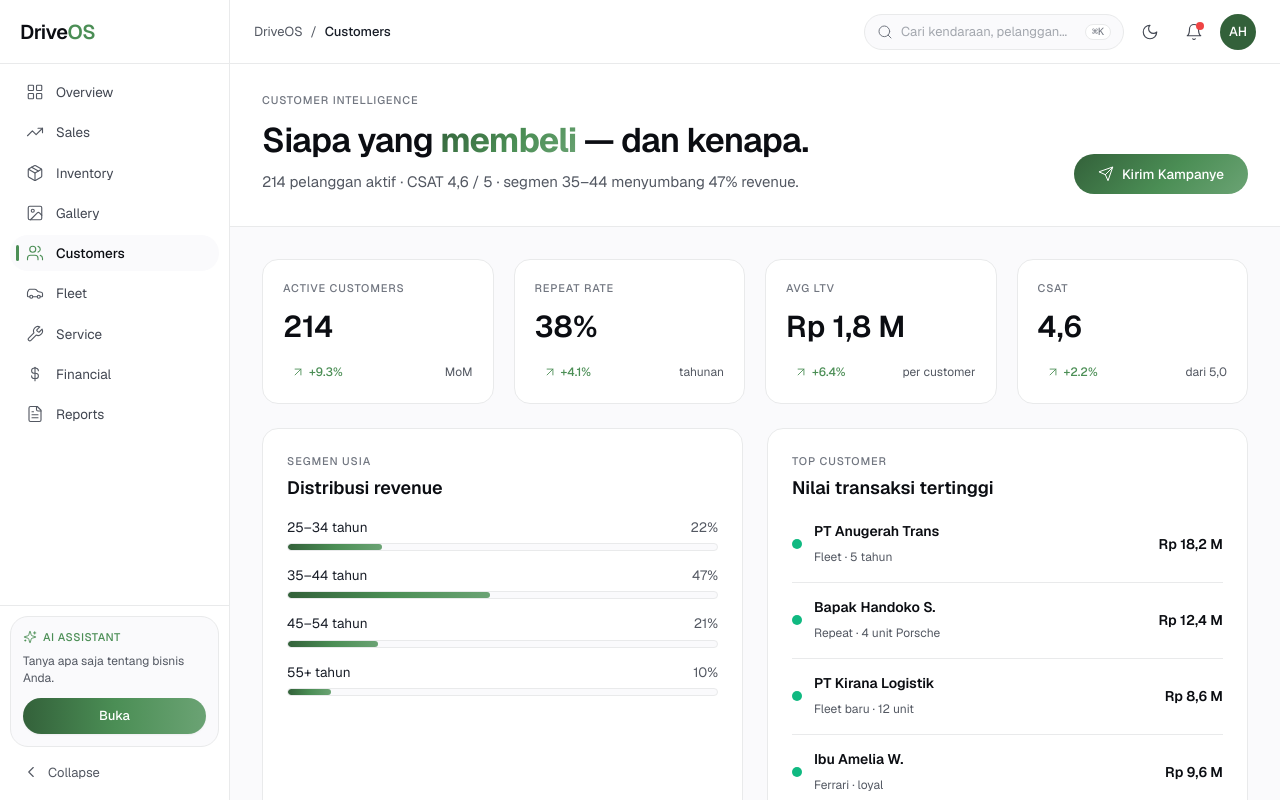
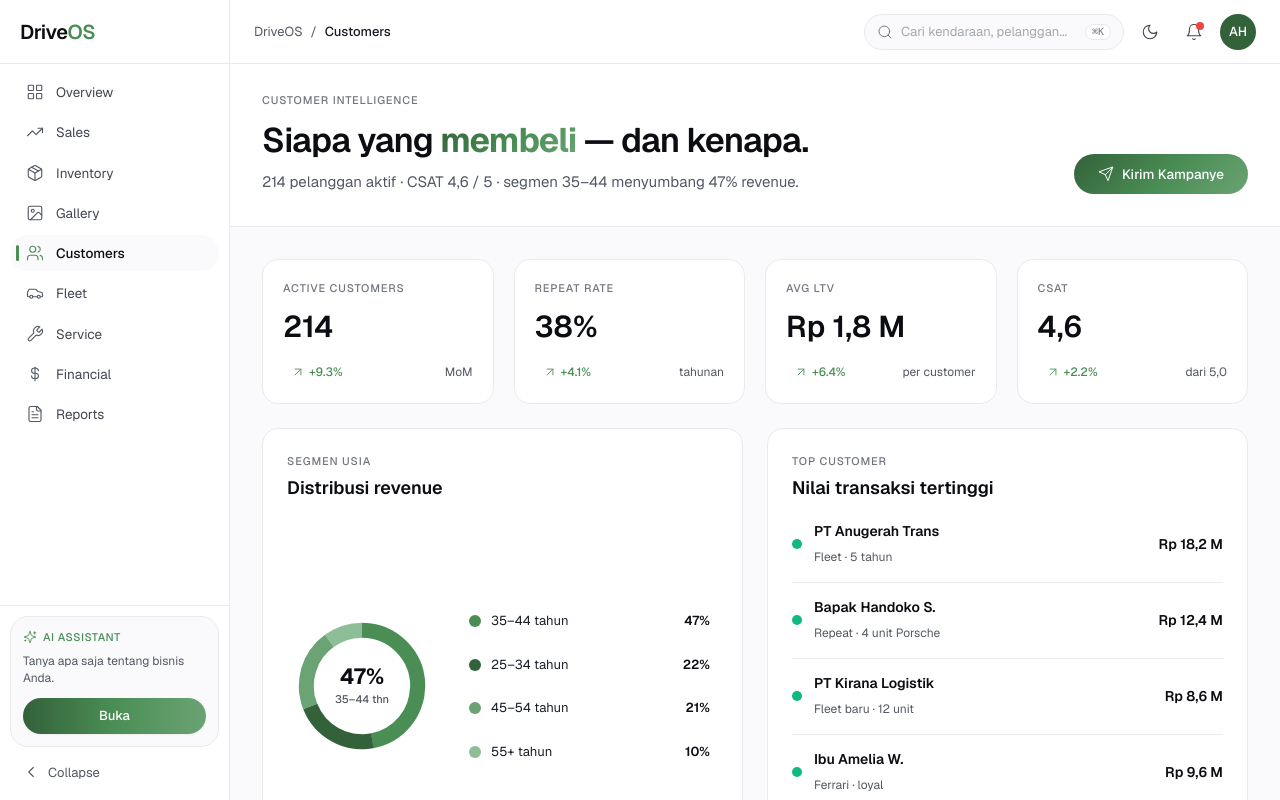
Before and after one commit to Nevad-dot/Vibe-Coding-DriveOS, a Next.js app in the folder apps/web/: page /customers in a window 1280 px wide. Built offline with nearby package versions, Linux system fonts and the light colour scheme.

Commit message:
feat: Convert AgeSegmentRevenuePanel in Customers to interactive rounded Donut Chart

```diff
--- a/apps/web/src/features/customers/components/AgeSegmentRevenuePanel.tsx
+++ b/apps/web/src/features/customers/components/AgeSegmentRevenuePanel.tsx
@@ -1,22 +1,29 @@
 "use client";
 
-import React from "react";
+import React, { useState } from "react";
 import { motion } from "framer-motion";
 
-const AGE_SEGMENTS = [
-  { segment: "25–34 tahun", percent: "22%", fillWidth: "22%" },
-  { segment: "35–44 tahun", percent: "47%", fillWidth: "47%" },
-  { segment: "45–54 tahun", percent: "21%", fillWidth: "21%" },
-  { segment: "55+ tahun", percent: "10%", fillWidth: "10%" },
+const SEGMENTS = [
+  { label: "35–44 thn", fullLabel: "35–44 tahun", percent: 47, val: "47%", color: "#4B8E55", stroke: "#4B8E55" },
+  { label: "25–34 thn", fullLabel: "25–34 tahun", percent: 22, val: "22%", color: "#33613A", stroke: "#33613A" },
+  { label: "45–54 thn", fullLabel: "45–54 tahun", percent: 21, val: "21%", color: "#6BA374", stroke: "#6BA374" },
+  { label: "55+ thn", fullLabel: "55+ tahun", percent: 10, val: "10%", color: "#8EBE97", stroke: "#8EBE97" },
 ];
 
 export const AgeSegmentRevenuePanel: React.FC = () => {
+  const [hoveredIdx, setHoveredIdx] = useState<number | null>(null);
+
+  // SVG Donut calculation
+  const radius = 52;
+  const circumference = 2 * Math.PI * radius;
+  let accumulatedPercent = 0;
+
   return (
     <motion.div
       initial={{ opacity: 0, scale: 0.96, y: 22 }}
       animate={{ opacity: 1, scale: 1, y: 0 }}
       transition={{ type: "spring", stiffness: 350, damping: 26, delay: 0.15 }}
-      className="bg-surfaceLight-card border border-surfaceLight-border p-6 rounded-2xl flex flex-col shadow-xs"
+      className="bg-surfaceLight-card border border-surfaceLight-border p-6 rounded-2xl flex flex-col justify-between h-full shadow-xs"
     >
       {/* Header */}
       <div>
@@ -28,26 +35,96 @@ export const AgeSegmentRevenuePanel: React.FC = () => {
         </h3>
       </div>
 
-      {/* Segment Level Progress Bars with Brand Green Gradient Fill (No giant vertical gap) */}
-      <div className="mt-4 flex flex-col gap-3.5">
-        {AGE_SEGMENTS.map((item, idx) => (
-          <div key={idx} className="flex flex-col gap-1.5">
-            <div className="flex items-center justify-between text-[13.5px]">
-              <span className="text-textGray-primary font-normal">{item.segment}</span>
-              <span className="text-textGray-tertiary font-normal">{item.percent}</span>
-            </div>
+      {/* Donut Circular Graph + Legend Breakdown */}
+      <div className="flex-1 flex flex-col sm:flex-row items-center justify-between gap-6 py-4">
+        {/* Left Side: SVG Donut Chart */}
+        <div className="relative w-[150px] h-[150px] flex items-center justify-center shrink-0">
+          <svg className="w-full h-full -rotate-90 transform-gpu" viewBox="0 0 140 140">
+            {/* Background Ring Track */}
+            <circle
+              cx="70"
+              cy="70"
+              r={radius}
+              className="stroke-surfaceLight-pearl"
+              strokeWidth="14"
+              fill="transparent"
+            />
 
-            {/* Level Progress Bar Container */}
-            <div className="w-full h-2 bg-surfaceLight-pearl border border-surfaceLight-border rounded-full overflow-hidden">
-              <motion.div
-                initial={{ width: 0 }}
-                animate={{ width: item.fillWidth }}
-                transition={{ type: "spring", stiffness: 300, damping: 25, delay: 0.25 + idx * 0.05 }}
-                className="h-full bg-gradient-to-r from-[#33613A] via-[#4B8E55] to-[#6BA374] rounded-full shadow-xs"
-              />
-            </div>
+            {/* Donut Segments */}
+            {SEGMENTS.map((seg, idx) => {
+              const strokeDashoffset = circumference - (seg.percent / 100) * circumference;
+              const rotation = (accumulatedPercent / 100) * 360;
+              accumulatedPercent += seg.percent;
+
+              const isHovered = hoveredIdx === idx;
+
+              return (
+                <motion.circle
+                  key={seg.label}
+                  cx="70"
+                  cy="70"
+                  r={radius}
+                  stroke={seg.stroke}
+                  strokeWidth={isHovered ? "18" : "14"}
+                  fill="transparent"
+                  strokeDasharray={circumference}
+                  initial={{ strokeDashoffset: circumference }}
+                  animate={{ strokeDashoffset }}
+                  transition={{ type: "spring", stiffness: 220, damping: 24, delay: 0.2 + idx * 0.08 }}
+                  style={{
+                    transformOrigin: "70px 70px",
+                    transform: `rotate(${rotation}deg)`,
+                  }}
+                  onMouseEnter={() => setHoveredIdx(idx)}
+                  onMouseLeave={() => setHoveredIdx(null)}
+                  className="cursor-pointer transition-all duration-200"
+                />
+              );
+            })}
+          </svg>
+
+          {/* Center Donut Label */}
+          <div className="absolute inset-0 flex flex-col items-center justify-center text-center pointer-events-none select-none">
+            <span className="text-[22px] font-bold text-textGray-display leading-none">
+              {hoveredIdx !== null ? SEGMENTS[hoveredIdx].val : "47%"}
+            </span>
+            <span className="text-[11px] text-textGray-tertiary font-medium mt-1">
+              {hoveredIdx !== null ? SEGMENTS[hoveredIdx].label : "35–44 thn"}
+            </span>
           </div>
-        ))}
+        </div>
+
+        {/* Right Side: Segment Legend Breakdown */}
+        <div className="flex-1 flex flex-col gap-2 w-full">
+          {SEGMENTS.map((seg, idx) => {
+            const isHovered = hoveredIdx === idx;
+
+            return (
+              <div
+                key={seg.label}
+                onMouseEnter={() => setHoveredIdx(idx)}
+                onMouseLeave={() => setHoveredIdx(null)}
+                className={`flex items-center justify-between p-2 rounded-xl transition-colors cursor-pointer ${
+                  isHovered ? "bg-surfaceLight-pearl/80" : "hover:bg-surfaceLight-pearl/40"
+                }`}
+              >
+                <div className="flex items-center gap-2.5">
+                  <span
+                    className="w-3 h-3 rounded-full shrink-0"
+                    style={{ backgroundColor: seg.color }}
+                  />
+                  <span className="text-[13px] font-normal text-textGray-primary">
+                    {seg.fullLabel}
+                  </span>
+                </div>
+
+                <span className="text-[13px] font-semibold text-textGray-display">
+                  {seg.val}
+                </span>
+              </div>
+            );
+          })}
+        </div>
       </div>
     </motion.div>
   );
```
Also changed, not shown: 1 other file (tests, documents, lock files or other folders).
